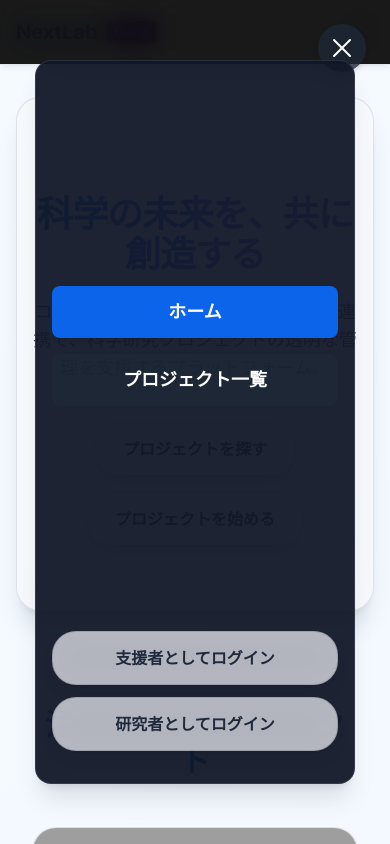
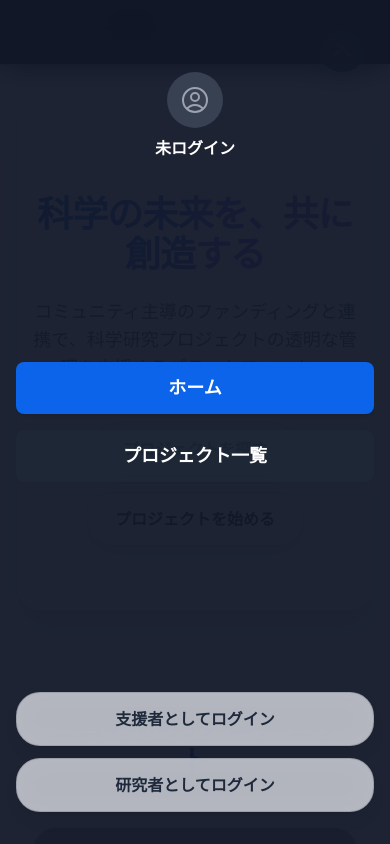
Before and after one commit to Fundora-dev/demo.fundora.dev, a React (Vite) app: page / in a window 390 px wide. Both pictures are taken after a click on the button "メインメニューを開く". Shown: the top 844 px of the page. Built offline with nearby package versions, Linux system fonts and the light colour scheme; grey boxes are pictures that could not be loaded.

Commit message:
ハンバーガーメニューのデザイン微調整（アカウント情報の位置・横幅修正など）

```diff
--- a/components/Navbar.tsx
+++ b/components/Navbar.tsx
@@ -195,7 +195,26 @@ export const Navbar: React.FC = () => {
             >
               <XMarkIcon className="w-8 h-8" />
             </button>
-            <nav className="w-full max-w-xs mx-auto flex flex-col items-center justify-center bg-gray-900/95 rounded-2xl shadow-xl py-8 px-4 backdrop-blur-lg border border-white/10">
+            <nav className="w-full h-full flex flex-col items-center justify-center bg-gray-900/95 shadow-xl py-8 px-4 backdrop-blur-lg border-none">
+              {/* アカウント情報表示 */}
+              <div className="flex flex-col items-center mb-6 mt-10">
+                {currentUser ? (
+                  <>
+                    <img src={currentUser.avatarUrl} alt={currentUser.name} className="h-14 w-14 rounded-full border-2 border-slate-300/70 shadow mb-2" />
+                    <div className="text-white text-base font-semibold">{currentUser.name}</div>
+                    <div className="text-[#0A6CFF] text-sm font-medium">{currentUser.role}</div>
+                  </>
+                ) : (
+                  <>
+                    <div className="bg-gray-700 rounded-full h-14 w-14 flex items-center justify-center mb-2">
+                      <svg xmlns='http://www.w3.org/2000/svg' fill='none' viewBox='0 0 24 24' strokeWidth={1.5} stroke='currentColor' className='w-8 h-8 text-gray-400'>
+                        <path strokeLinecap='round' strokeLinejoin='round' d='M17.982 18.725A7.488 7.488 0 0012 15.75a7.488 7.488 0 00-5.982 2.975m11.963 0a9 9 0 10-11.963 0m11.963 0A8.966 8.966 0 0112 21a8.966 8.966 0 01-5.982-2.275M15 9.75a3 3 0 11-6 0 3 3 0 016 0z' />
+                      </svg>
+                    </div>
+                    <div className="text-white text-base font-semibold">未ログイン</div>
+                  </>
+                )}
+              </div>
               <div className="flex flex-col items-center w-full h-[60vh] justify-center overflow-y-auto space-y-4">
                 {NAV_LINKS.map(link => (
                   <NavLink
```
